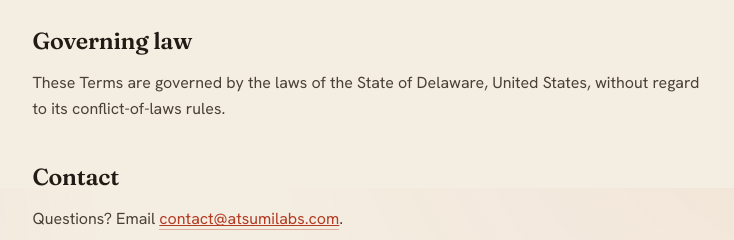
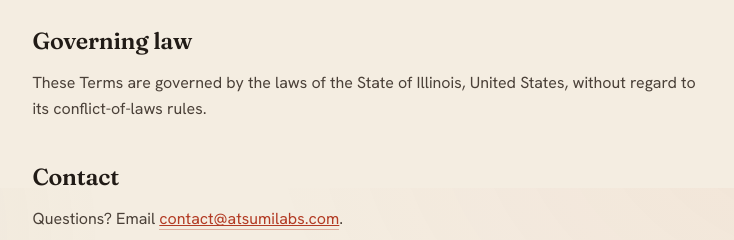
Before and after one commit to agarwalvijay/atsumilabs, a website: page skyfield-terms.html in a window 1280 px wide. Shown: the part 1412-1652 px from the top of the page, 270-1004 px from the left. Drawn offline with Linux system fonts and the light colour scheme; a web font is replaced by a local one.

Commit message:
Correct governing law: Delaware -> Illinois (LLC filed in IL)

```diff
--- a/skyfield-terms.html
+++ b/skyfield-terms.html
@@ -59,7 +59,7 @@
     <p>We may change, suspend, or discontinue Skyfield at any time, and may update these Terms; when we do, we&rsquo;ll change the &ldquo;Last updated&rdquo; date above. Your continued use after changes are posted means you accept the updated Terms.</p>
 
     <h2>Governing law</h2>
-    <p>These Terms are governed by the laws of the State of Delaware, United States, without regard to its conflict-of-laws rules.</p>
+    <p>These Terms are governed by the laws of the State of Illinois, United States, without regard to its conflict-of-laws rules.</p>
 
     <h2>Contact</h2>
     <p>Questions? Email <a href="mailto:contact@atsumilabs.com">contact@atsumilabs.com</a>.</p>
```
Also changed, not shown: terms.html (+1 -1 lines).
